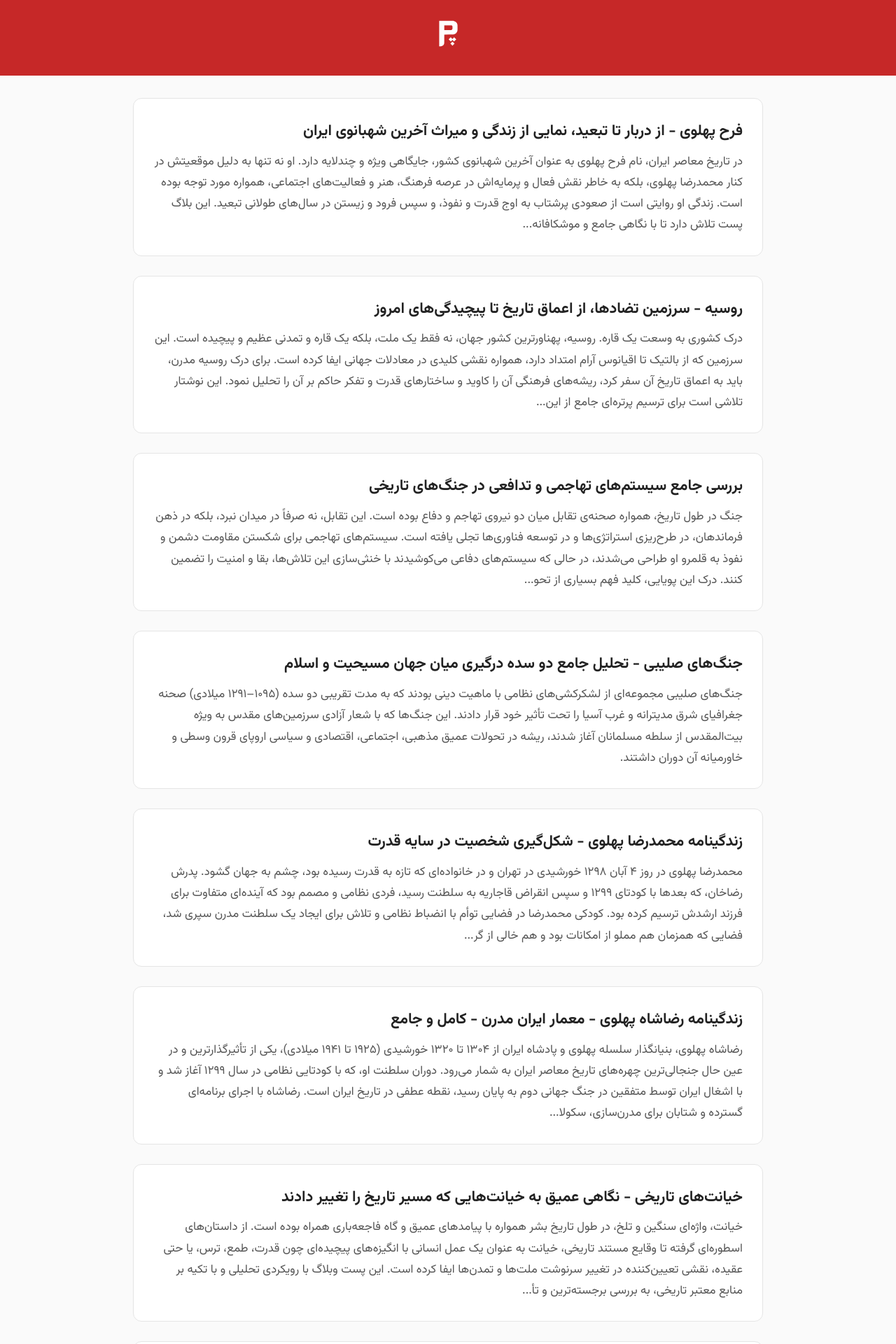
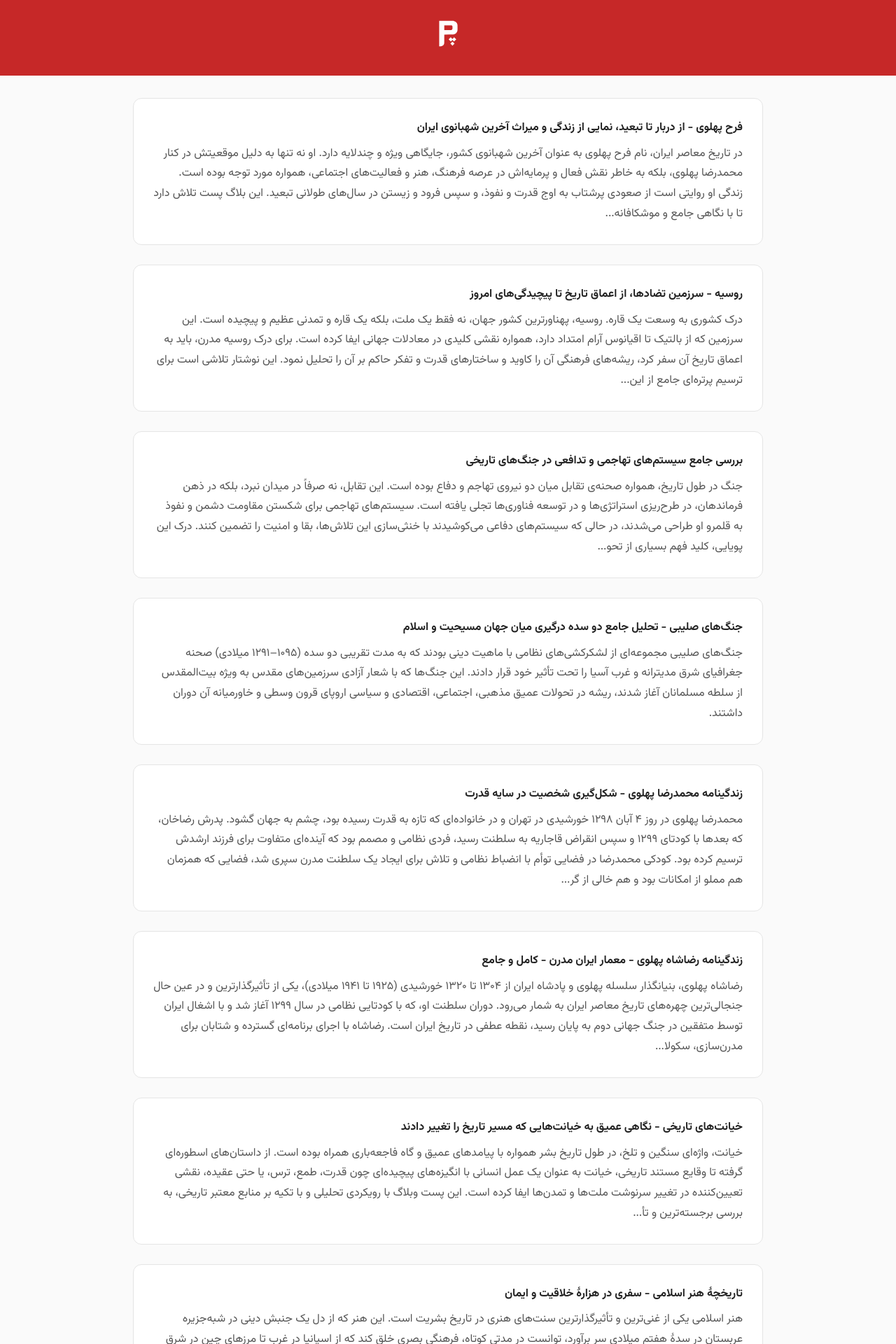
Before and after one commit to darkblog/darkblog.github.io, a Jekyll site: the page built from index.html, in a window 1280 px wide. Shown: the top 1920 px of the page at 70% size. Built offline with Jekyll 4.4.1, drawn with Linux system fonts in a browser that asks for light colours.

Commit message:
Update index.html

```diff
--- a/index.html
+++ b/index.html
@@ -85,13 +85,13 @@ main{flex:1;padding:2rem 0}
 }
 
 .post-title{
-  font-size:1.35rem;
+  font-size:1rem;
   font-weight:700;
   margin-bottom:.5rem;
 }
 
 .post-excerpt{
-  font-size:1.05rem;
+  font-size:1rem;
   color:var(--text-light);
   margin-top:.5rem;
 }
```
